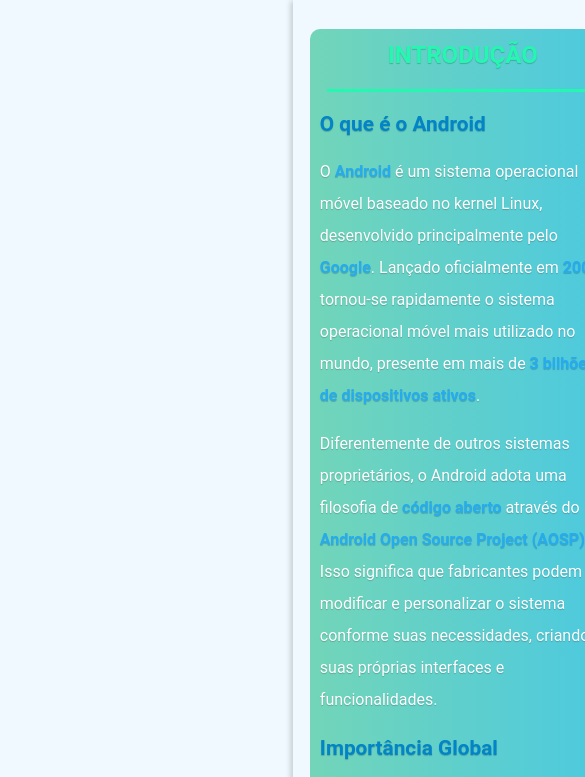
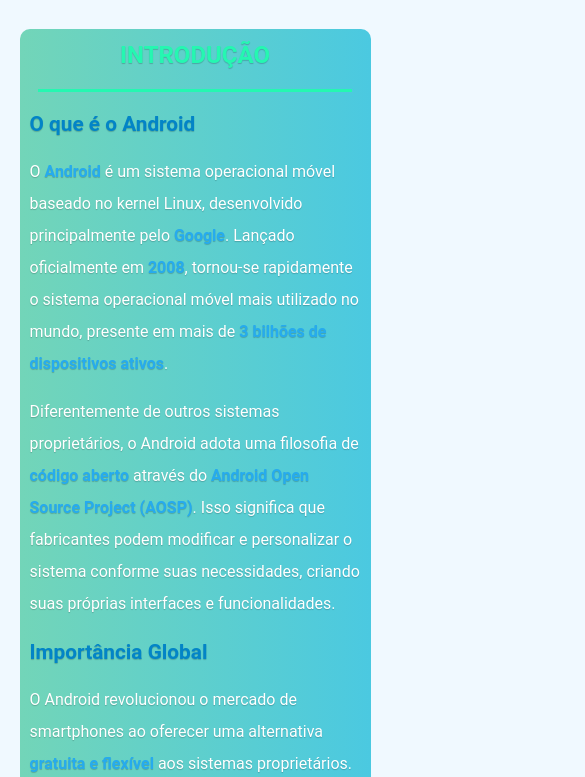
Before and after one commit to jose33-afk/android-site-2.0, a plain HTML site: page index.html in a window 390 px wide. Shown: the part 114-891 px from the top of the page, 585 px wide, since content can reach past the window. Drawn offline with Linux system fonts and the light colour scheme.

Commit message:
ajustes de tamanho mobile texto

```diff
--- a/assets/css/barralateral/barralateral.css
+++ b/assets/css/barralateral/barralateral.css
@@ -1,3 +1,4 @@
 .main__menu {
     opacity: 0;
+    width: 0;
 }
--- a/assets/css/main/main.css
+++ b/assets/css/main/main.css
@@ -1,6 +1,6 @@
 main {
     display: grid;
-    grid-template-columns: 2fr 5.5fr;
+    grid-template-columns: 1;
     line-height: 2em;
     /*min-width: 200px; por nos textos etc
     max-width: 700px;*/
--- a/assets/css/texto/texto.css
+++ b/assets/css/texto/texto.css
@@ -1,8 +1,10 @@
 .section-contener {
     box-shadow:-6px 0 6px -4px rgba(0, 0, 0, 0.2), 6px 0 6px -4px rgba(0, 0, 0, 0.2);
     min-width: 340px;
-    max-width: 65%;
+    max-width: 55%;
+    margin: 0 auto;
     text-shadow: 0 1px 1px rgba(0, 0, 0, 0.199);
+
 }
 
 .section-contener__texto-completo h1 {
@@ -66,3 +68,10 @@
 .section-introducao__linha {
     width: 95%;
 }
+
+
+@media (max-width: 767px) {
+    .section-contener {
+        min-width: 100%;
+    }
+}
--- a/index.html
+++ b/index.html
@@ -48,7 +48,7 @@
 <body>
 
     <main> <!--Criar um grid, 2 colunas-->
-        <nav class="main__menu">
+        <!--<nav class="main__menu">
             <ul class="menu__lista">
                 <li class="menu__lista--item">jdfhkdjfkdljf</li>
                 <li class="menu__lista--item">sjhgfc bjsrhc</li>
@@ -59,7 +59,7 @@
                 <li class="menu__lista--item">jdfhkdjfkdljf</li>
                 <li class="menu__lista--item">sjhgfc bjsrhc</li>
             </ul>
-        </nav>
+        </nav>-->
 
         <section class="section-contener">
             <section class="section-contener__texto-completo">
```
